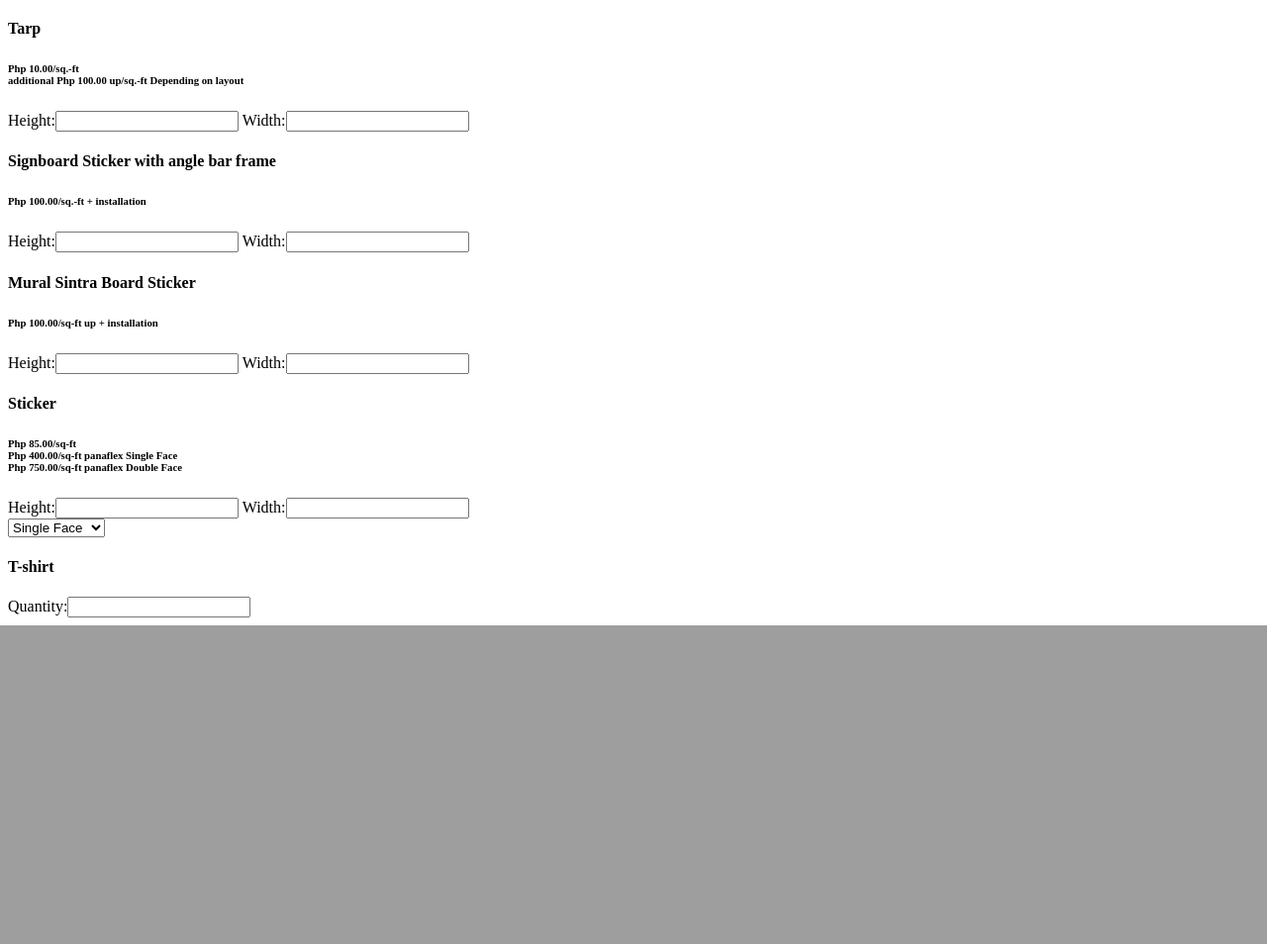
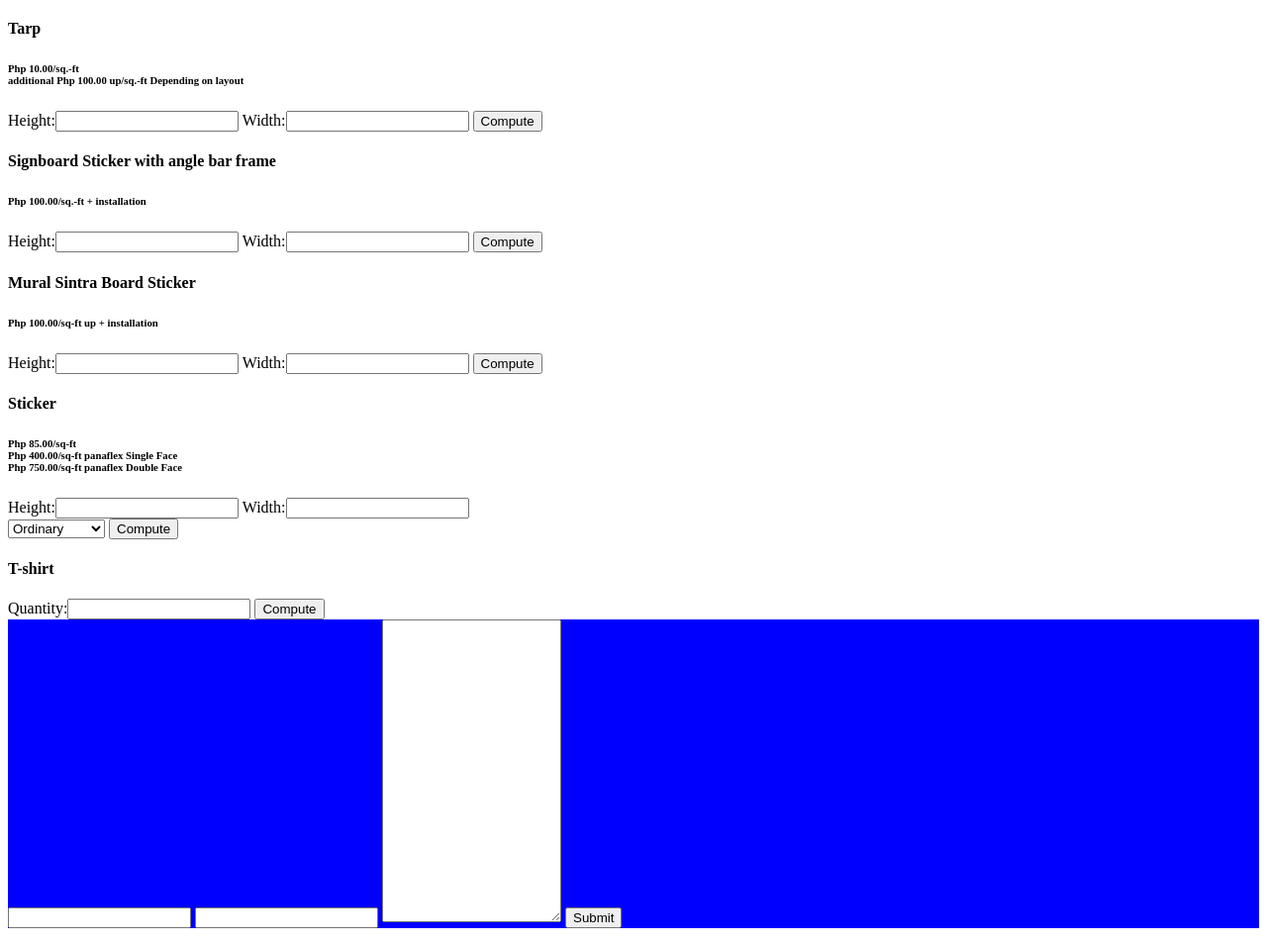
Before and after one commit to billieang24/fineads, a PHP site: page /index.phtml in a window 1280 px wide. Shown: the part 5520-6474 px from the top of the page at 99% size. Before the commit the page ends 6152 px from the top, so only its background shows below. Run offline with PHP 8.4, Linux system fonts and the light colour scheme; data that the repository does not hold is empty.

Commit message:
index backend done supposedly

```diff
--- a/config/databases.php
+++ b/config/databases.php
@@ -2,7 +2,7 @@
 return array (
 	'default' => array(
 		'host' 	=> '127.0.0.1',
-		'name' 	=> 'sbhubdb',
+		'name' 	=> 'fineadsdb',
 		'user' 	=> 'root',
 		'pass' 	=> '',
 		'type' 	=> 'mysql',
--- a/front/page/index.php
+++ b/front/page/index.php
@@ -24,6 +24,11 @@ class Front_Page_Index extends Front_Page {
 	/* Public Methods
 	-------------------------------*/
 	public function render() {
+		$this->_body = array(
+			'test' => $_POST);
+		if (isset($_POST['name'])) {
+			front()->messages()->create($_POST['name'],$_POST['email'],$_POST['content']);
+		}
 		return $this->_page();
 	}
 
--- a/front/page/index.phtml
+++ b/front/page/index.phtml
@@ -27,53 +27,134 @@
 		<div class="slide"><img src="images/galleryImage/b2.jpg" class="body-div" style"width:100%;"/></div>
 	</div>
 	<div class="section" data-anchor="inquiry">
-			<div class="col-xs-6 col-sm-2">
+			<div class="col-xs-6 col-sm-2 tarp">
 				<h4>Tarp</h4>
 				<h6>Php 10.00/sq.-ft</br>
 					additional Php 100.00 up/sq.-ft Depending on layout
 				</h6>
-				Height:<input type="number" name="tarp-height" class="form-control"/>
-				Width:<input type="number" name="tarp-width"class="form-control"/>
+				Height:<input type="number" min="1" name="height" class="form-control"/>
+				Width:<input type="number" min="1" name="width"class="form-control"/>
+				<button type="submit" class="btn btn-sm btn-default compute">Compute</button>
+				<div class="estimate"></div>
 			</div>
-			<div class="col-xs-6 col-sm-3">
+			<div class="col-xs-6 col-sm-3 signboard">
 				<h4>Signboard Sticker with angle bar frame</h4>
 				<h6>Php 100.00/sq.-ft + installation</h6>
-				Height:<input type="number" name="signb-height" class="form-control"/>
-				Width:<input type="number" name="signb-width"class="form-control"/>
+				Height:<input type="number" min="1" name="height" class="form-control"/>
+				Width:<input type="number" min="1" name="width"class="form-control"/>
+				<button type="submit" class="btn btn-sm btn-default compute">Compute</button>
+				<div class="estimate"></div>
 			</div>
-			<div class="col-xs-6 col-sm-3">
+			<div class="col-xs-6 col-sm-3 mural">
 				<h4>Mural Sintra Board Sticker</h4>
 				<h6>Php 100.00/sq-ft up + installation</h6>
-				Height:<input type="number" name="tarp-height" class="form-control"/>
-				Width:<input type="number" name="tarp-width"class="form-control"/>
+				Height:<input type="number" min="1" name="height" class="form-control"/>
+				Width:<input type="number" min="1" name="width"class="form-control"/>
+				<button type="submit" class="btn btn-sm btn-default compute">Compute</button>
+				<div class="estimate"></div>
 			</div>
-			<div class="col-xs-6 col-sm-3">
+			<div class="col-xs-6 col-sm-3 sticker">
 				<h4>Sticker</h4>
 				<h6>Php 85.00/sq-ft</br>
 					Php 400.00/sq-ft panaflex Single Face</br>
 					Php 750.00/sq-ft panaflex Double Face</br>
 				</h6>
-				Height:<input type="number" name="signb-height" class="form-control"/>
-				Width:<input type="number" name="signb-width"class="form-control"/></br>
+				Height:<input type="number" min="1" name="height" class="form-control"/>
+				Width:<input type="number" min="1" name="width"class="form-control"/></br>
 				<select class="form-control">
-					<option>Single Face</option>
-					<option>Double Face</option>
+					<option value="ordinary">Ordinary</option>
+					<option value="single">Single Face</option>
+					<option value="double">Double Face</option>
 				</select>
+				<button type="submit" class="btn btn-sm btn-default compute">Compute</button>
+				<div class="estimate"></div>
 			</div>
-			<div class="col-xs-6 col-sm-1">
+			<div class="col-xs-6 col-sm-1 tshirt">
 				<h4>T-shirt</h4>
-				Quantity:<input type="number" name="signb-height" class="form-control"/>
+				Quantity:<input type="number" min="1" name="quantity" class="form-control"/>
+				<button type="submit" class="btn btn-sm btn-default compute">Compute</button>
+				<div class="estimate"></div>
 			</div>
 	</div>
 	<div class="section" data-anchor="about" style="background-color:blue;">
+		<?php print_r($test);?>
+		<form method="POST">
+			<input type="text" name="name" required/>
+			<input type="email" name="email" required/>
+			<textarea name="content" rows="20" cols="20" style="font-size: 10pt; font-family: Arial;"></textarea>
+			<button type="submit">Submit</button>
+		</form>
 	</div>
 	<div class="section" data-anchor="contact" style="background-color:yellow;">
 	</div>
 </div>
 <script type="text/javascript">
 	$(document).ready(function() {
-	    $('#fullpage').fullpage({
-		    menu: '#menu'
+	    $("#fullpage").fullpage({
+		    menu: "#menu"
 		});
 	});
+	jQuery(function($) {
+		$(".compute").on("click", function() {
+			var height = $(this).parent().children("input[name='height']").val();
+			var width = $(this).parent().children("input[name='width']").val();
+			var quantity = $(this).parent().children("input[name='quantity']").val();
+			var values = [height, width, quantity]
+			for( val in values) {
+				if (values[val] == "" || parseInt(values[val]) < 1) {
+					$(this).parent().children(".estimate").html("Please fill up all the fields above with a valid positive number without commas");
+					return;
+				}
+			}
+			if ($(this).parent().hasClass("tarp")) {
+				$(this).parent().children(".estimate").html("Estimated amount: Php " + number_format((height * width * 10),2,".",","));
+			}
+			else if ($(this).parent().hasClass("sticker")) {
+				if ($(this).parent().children("select").val() == "ordinary") {
+					$(this).parent().children(".estimate").html("Estimated amount: Php " + number_format((height * width * 85),2,".",","));
+				}
+				else if ($(this).parent().children("select").val() == "single") {
+					$(this).parent().children(".estimate").html("Estimated amount: Php " + number_format((height * width * 400),2,".",","));
+				}
+				else {
+					$(this).parent().children(".estimate").html("Estimated amount: Php " + number_format((height * width * 750),2,".",","));
+				}
+			}
+			else if ($(this).parent().hasClass("tshirt")) {
+				$(this).parent().children(".estimate").html("Estimated amount: Php " + number_format((quantity * 100),2,".",","));
+			}
+			else {
+				$(this).parent().children(".estimate").html("Estimated amount: Php " + number_format((height * width * 100),2,".",","));
+			}
+		});
+		$("input[type='number']").on("mousewheel", function(evt){ evt.preventDefault(); });
+		$("input[type='number']").on("keydown", function(evt){ evt.preventDefault(); });
+	});
+	function number_format(number, decimals, dec_point, thousands_sep) {
+		  number = (number + '')
+		    .replace(/[^0-9+\-Ee.]/g, '');
+		  var n = !isFinite(+number) ? 0 : +number,
+		    prec = !isFinite(+decimals) ? 0 : Math.abs(decimals),
+		    sep = (typeof thousands_sep === 'undefined') ? ',' : thousands_sep,
+		    dec = (typeof dec_point === 'undefined') ? '.' : dec_point,
+		    s = '',
+		    toFixedFix = function(n, prec) {
+		      var k = Math.pow(10, prec);
+		      return '' + (Math.round(n * k) / k)
+		        .toFixed(prec);
+		    };
+		  // Fix for IE parseFloat(0.55).toFixed(0) = 0;
+		  s = (prec ? toFixedFix(n, prec) : '' + Math.round(n))
+		    .split('.');
+		  if (s[0].length > 3) {
+		    s[0] = s[0].replace(/\B(?=(?:\d{3})+(?!\d))/g, sep);
+		  }
+		  if ((s[1] || '')
+		    .length < prec) {
+		    s[1] = s[1] || '';
+		    s[1] += new Array(prec - s[1].length + 1)
+		      .join('0');
+		  }
+		  return s.join(dec);
+		}
 </script>
```
Also changed, not shown: front.php (+2 -14 lines), module/messages.php (added, +58 -0 lines).
